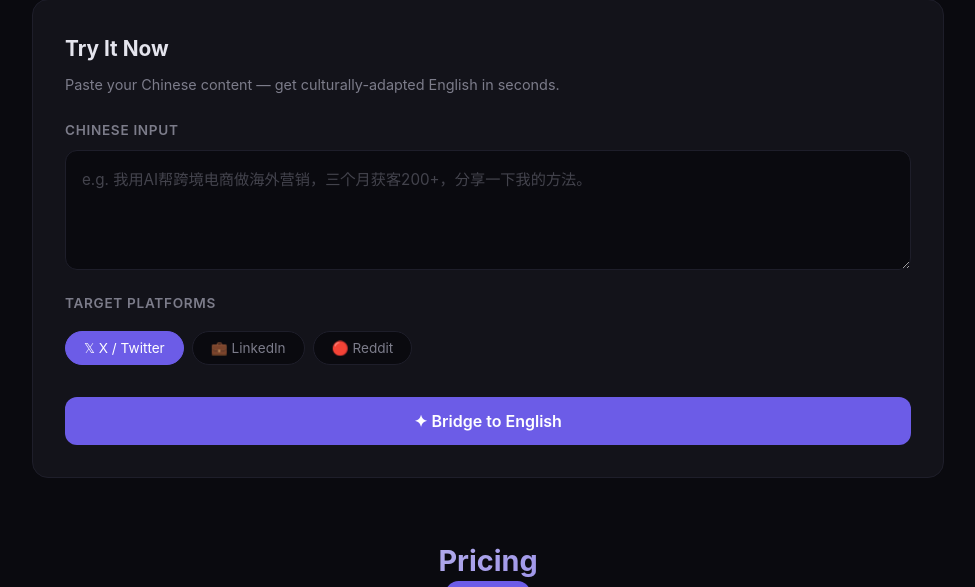
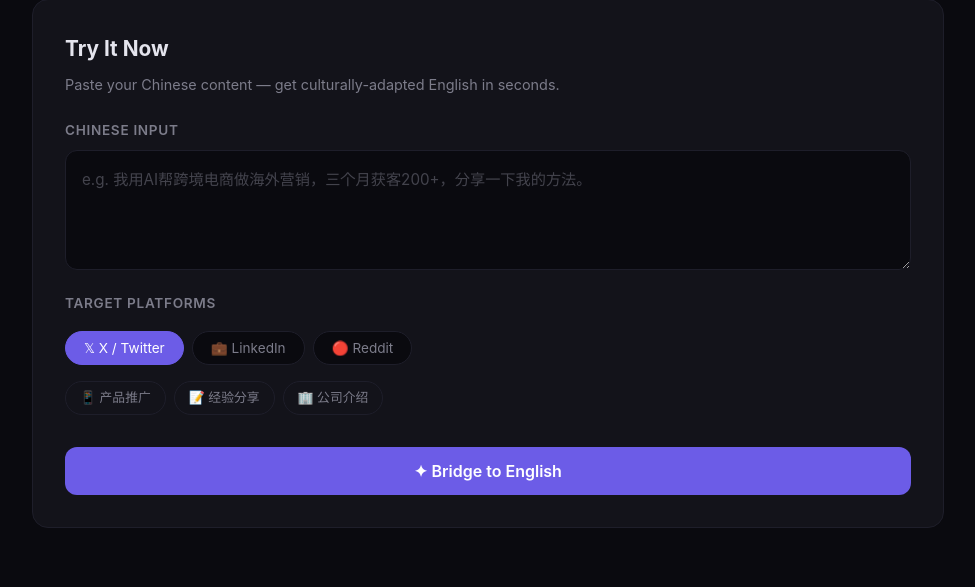
Before and after one commit to guish7423/ai-content-bridge, a Python web app: template app/templates/index.html in a window 1280 px wide. Shown: the part 861-1448 px from the top of the page, without its empty margins (152-1127 px from the left). Run offline with Jinja, Linux system fonts and the light colour scheme; the template is opened without the code that fills it, so the values that code supplies are empty; some libraries are stand-ins or nearby versions.

Commit message:
feat: add sample presets, fix version, polish landing page

```diff
--- a/app/main.py
+++ b/app/main.py
@@ -25,9 +25,7 @@ BASE_DIR = Path(__file__).resolve().parent
 app = FastAPI(
     title="AI Content Bridge",
     description="CN to EN AI content localization platform",
-    version="0.3.0",
-    version="0.2.1",
-)
+    version="0.3.1",
 # Global error handler to debug production issues
 # Global error handler to debug production issues
 @app.exception_handler(Exception)
--- a/app/static/style.css
+++ b/app/static/style.css
@@ -90,6 +90,20 @@ textarea::placeholder { color: var(--text-dim); opacity: 0.5; }
 .platform-btn:hover { border-color: var(--accent); color: var(--text); }
 .platform-btn.active {
   background: var(--accent); color: white; border-color: var(--accent);
+}
+
+.samples {
+  display: flex; gap: 8px; flex-wrap: wrap; margin: 4px 0 16px;
+}
+
+.sample-btn {
+  padding: 6px 14px; border-radius: 9999px;
+  border: 1px solid var(--border); background: var(--surface);
+  color: var(--text-dim); cursor: pointer; font-size: 0.8rem;
+  transition: all .2s; font-family: var(--font); user-select: none;
+}
+.sample-btn:hover {
+  border-color: var(--accent); color: var(--text); background: var(--accent-glow);
 }
 
 .submit-btn {
--- a/app/templates/index.html
+++ b/app/templates/index.html
@@ -76,6 +76,13 @@
         </div>
         <input type="hidden" name="platforms" id="platforms-input" value='["x"]'>
 
+        <!-- Sample presets -->
+        <div class="samples">
+          <span class="sample-btn" onclick="setSample(1)">📱 产品推广</span>
+          <span class="sample-btn" onclick="setSample(2)">📝 经验分享</span>
+          <span class="sample-btn" onclick="setSample(3)">🏢 公司介绍</span>
+        </div>
+
         <button type="submit" class="submit-btn" id="submit-btn">
           <span class="i18n" data-en="✦ Bridge to English" data-zh="✦ 生成英文内容">✦ Bridge to English</span>
         </button>
@@ -130,6 +137,19 @@
   </footer>
 
   <script>
+    // ── Sample presets ────────────────────────────────────────────────────
+    const SAMPLES = [
+      "",
+      "我们是一家AI驱动的跨境电商营销公司，帮助中国卖家在Shopify和Amazon上提升转化率。我们的AI系统能自动分析产品卖点，生成多语言的产品描述和广告文案。使用我们服务的卖家平均转化率提升30%，客单价提升15%。目前已经有超过2000家商户在使用我们的平台。",
+      "做独立开发三年，最大的感悟是：不要等产品完美了再发布。我的第一个产品做了6个月，上线后无人问津。第二个产品只花了2周做MVP，发布当天就有3个付费用户。现在我的策略是：2周出MVP，2周收集反馈，然后决定是否继续。",
+      "我们公司专注于为企业提供AI驱动的数字化转型解决方案。成立于2020年，总部位于深圳，团队规模50人，服务客户涵盖金融、医疗、制造等行业。我们的核心产品是一款低代码AI平台，帮助企业快速构建和部署AI应用。2024年完成了2000万美元的A轮融资。",
+    ];
+    function setSample(n) {
+      document.getElementById('text').value = SAMPLES[n];
+      document.getElementById('results').innerHTML = '';
+      document.getElementById('submit-btn').scrollIntoView({ behavior: 'smooth' });
+    }
+
     // ── Platform toggle ────────────────────────────────────────────────────
     function togglePlatform(btn) {
       btn.classList.toggle('active');
```
